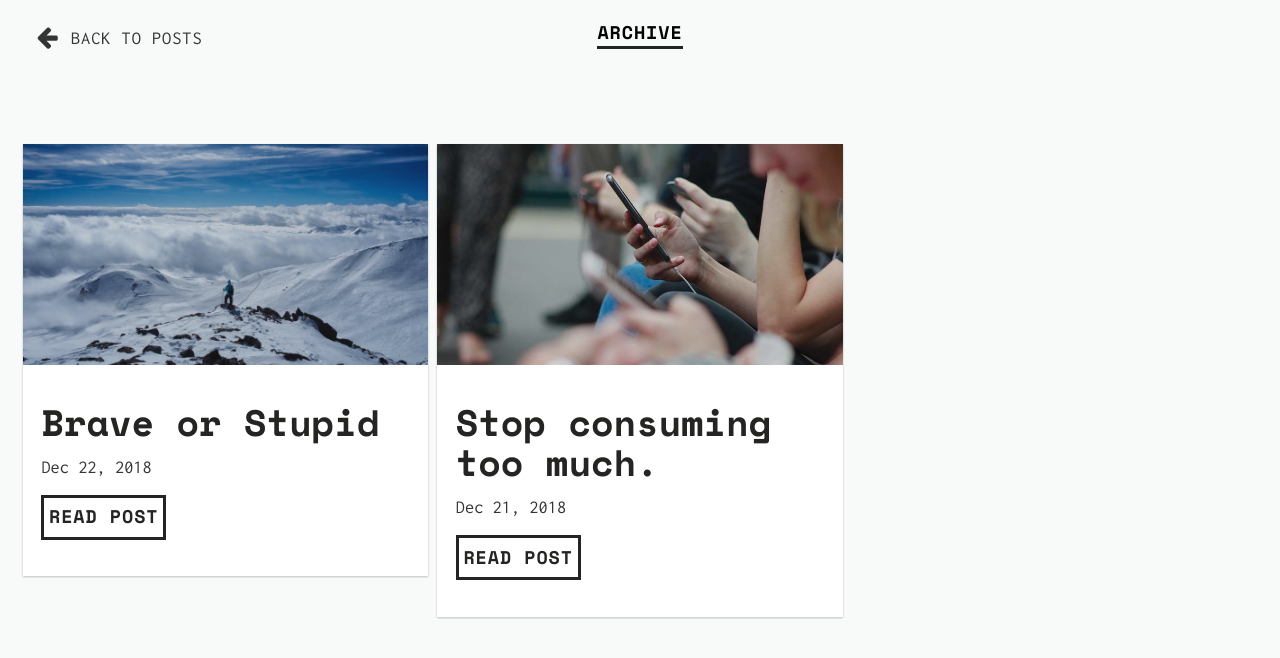
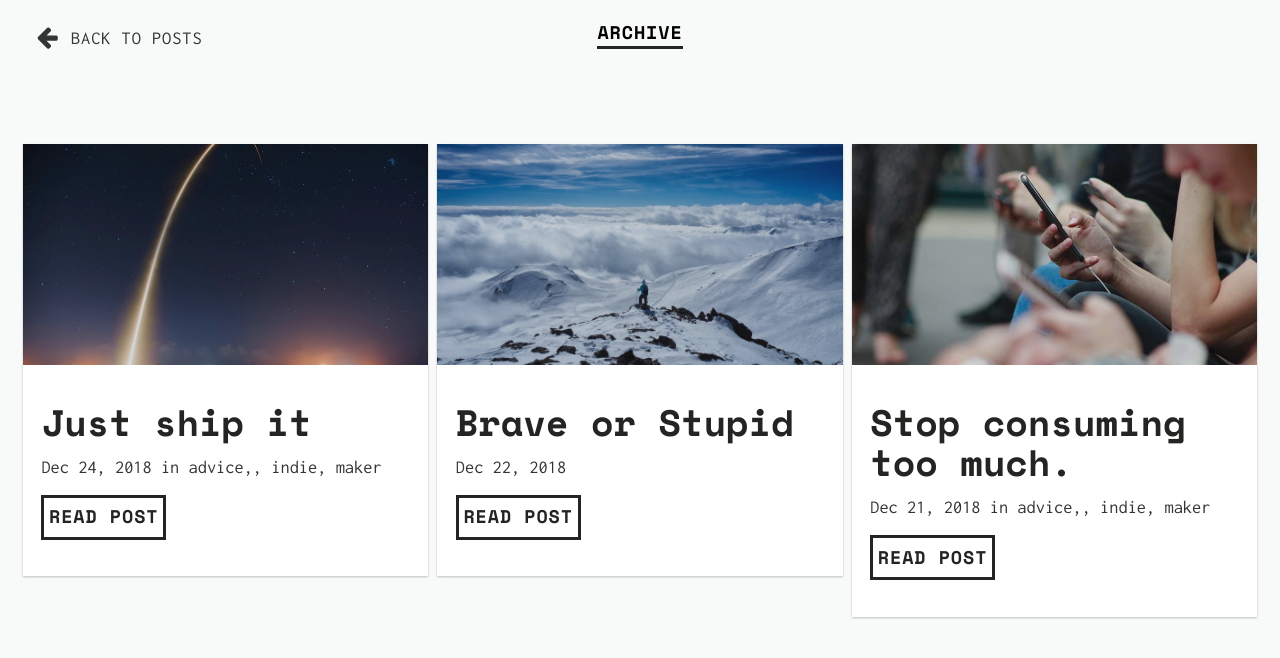
Before and after one commit to ArnavPuri/arnavpuri.github.io, a Jekyll site: the page built from archive.html, in a window 1280 px wide. Shown: the top 658 px of the page. Built offline with Jekyll 4.4.1, drawn with Linux system fonts in a browser that asks for light colours; nearby versions of some CDN libraries; some of the changed lines change nothing that is shown.

Commit message:
new post 24th dec

```diff
--- a/_config.yml
+++ b/_config.yml
@@ -10,7 +10,7 @@ title: Arnav Puri
 description:
 url: "arnavpuri.github.io"
 twitter_username: arnavpuri
-default_img:
+default_img: "/assets/img/just-ship-it.jpg"
 
 # Profile settings
 name: Arnav Puri
--- a/_posts/2018-12-21-stop-consuming-too-much.md
+++ b/_posts/2018-12-21-stop-consuming-too-much.md
@@ -2,7 +2,7 @@
 layout: post
 title: "Stop consuming too much."
 date: 2018-12-21
-categories:
+categories: advice, indie maker
 description: How to be sane while drowning in the sea of information?
 image: /assets/img/stop-consuming.jpg
 image-sm: /assets/img/stop-consuming-tb.jpg
--- /dev/null
+++ b/_posts/2018-12-24-just-ship-it.md
@@ -0,0 +1,33 @@
+---
+layout: post
+title: "Just ship it"
+date: 2018-12-24
+categories: advice, indie maker
+description: Don't hold onto that "unique" project of yours too much.
+image: /assets/img/just-ship-it.jpg
+image-sm: /assets/img/just-ship-it.jpg
+---
+
+**Release that product already.**
+
+The one you have been working on for 2 years now.
+
+The one in which you keep changing colors because you are bored of seeing the same one.
+
+The one in which you keep switching frameworks to a new fancier one.
+
+The one which you keep optimizing for a million users when you don't even have 1000.
+
+The one which you keep refactoring it to make the code more readable.
+
+The one which is becoming brain dump of features and ideas you keep having every week.
+
+This is what I am telling myself right now. I have been working on an LMS which we use internally in our company (read 3 people), the goal is to convert it to a SaaS application.
+
+But had a good breakthrough, we have given it to small firms for testing, and with their feedback, we would be improving it and making it better for other coaching classes/schools.
+
+Now I am hoping that we won't be caught in an endless feedback loop but keep releasing it more and more companies. Because to be honest after spending so much time, energy and thought into one product, it becomes scarier to release. The more you hold onto something the crazier you become.
+
+Let the market decide what they want and stop coding that animation that you want.
+
+Any advice on how to be on track and how to manage a SaaS business (in the education sector to be specific).
```
Also changed, not shown: assets/img/just-ship-it.jpg (renamed from assets/img/first.jpg), 2 other files.
